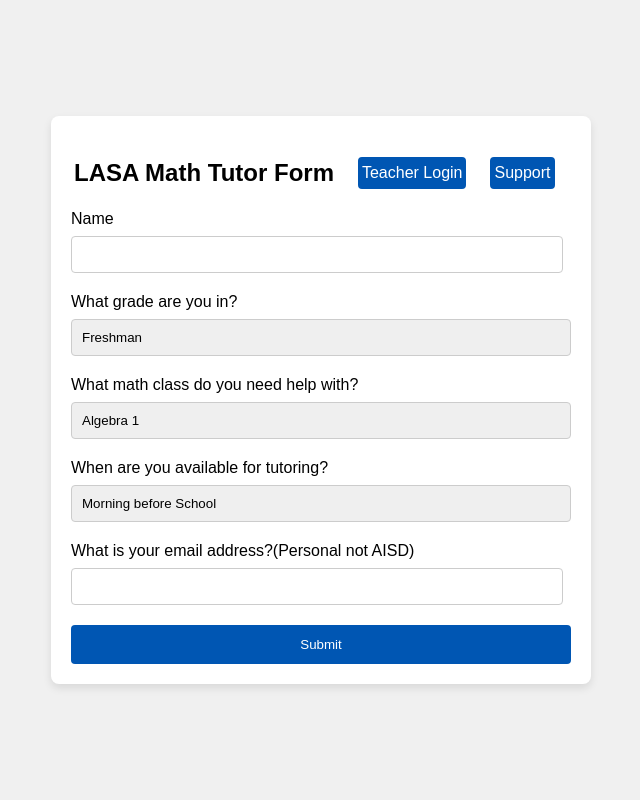
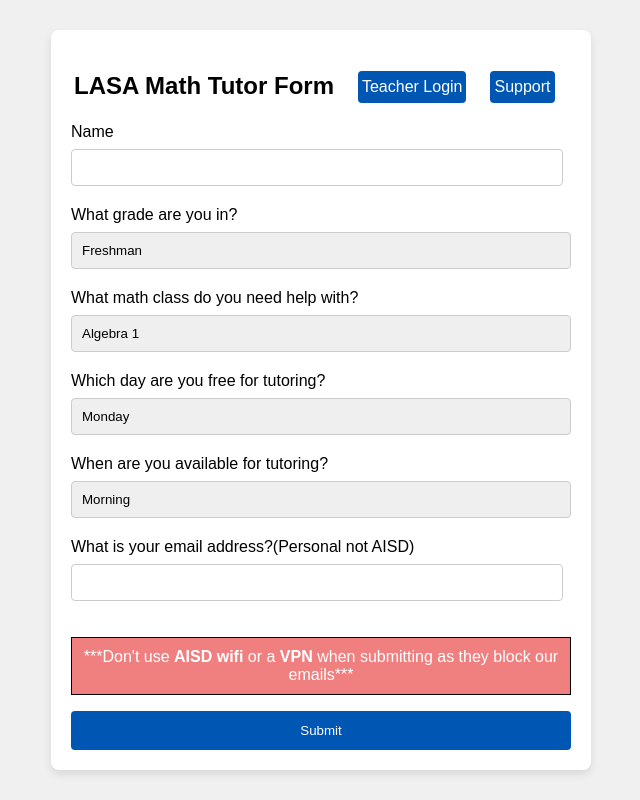
Before and after one commit to maxwoodruffvale/WebAppsFinal, a Flask app: page / in a window 1280 px wide. Shown: the whole page, without its empty margins (319-959 px from the left). Run offline with Flask 3, Linux system fonts and the light colour scheme.

Commit message:
final touches, date selection, email fixes, spreadsheet link, etc etc

```diff
--- a/app.py
+++ b/app.py
@@ -100,10 +100,11 @@ def index():
         grade = request.form['class']
         math_class = request.form['math_class']
         availability = request.form['availability']
+        day_availability = request.form['day_availability']
         student_email = request.form['email']
         all_tutors = fetchTutors()
 
-        filtered_tutors = filterTutors(all_tutors, grade, math_class, availability)
+        filtered_tutors = filterTutors(all_tutors, grade, math_class, availability, day_availability)
 
 
         if filtered_tutors:
@@ -151,7 +152,8 @@ def fetchTutors():
             grade = row[5] if len(row) > 5 else ""
             contact = row[6] if len(row) > 6 else ""
             phone = row[7] if len(row) > 7 else ""
-            tutor = {'name': name, 'bio': bio, 'image': image, 'availability': availability, 'math_classes': math_classes, 'grade': grade, 'contact': contact, 'phone':phone}
+            day_availability = row[8] if len(row) > 8 else ""
+            tutor = {'name': name, 'bio': bio, 'image': image, 'availability': availability, 'math_classes': math_classes, 'grade': grade, 'contact': contact, 'phone':phone, 'day_availability': day_availability}
             tutors_data.append(tutor)
 
         return tutors_data
@@ -159,11 +161,11 @@ def fetchTutors():
         print(f"Error fetching tutors from Google Sheet: {e}")
         return None
 
-def filterTutors(tutors, grade, math_class, availability):
+def filterTutors(tutors, grade, math_class, availability, day_availability):
     filtered_tutors = []
 
     for tutor in tutors:
-        if tutor['availability'] == availability or math_class in tutor['math_classes']:
+        if availability in tutor['availability'] and math_class in tutor['math_classes'] and day_availability in tutor['day_availability']:
             filtered_tutors.append(tutor)
 
     return filtered_tutors
--- a/templates/spreadSheetPage.html
+++ b/templates/spreadSheetPage.html
@@ -44,6 +44,7 @@
 <body>
     <h2 id="ok">Edit Tutor Info</h2>
     <a id="homeButton" href="/">Exit to Home</a>
+    <a target="_blank" href="https://docs.google.com/spreadsheets/d/1LFsGU5VC63-V084TI-kFo-nfRoMjBjSi2fyPZtcHr7A/edit?usp=sharing">Spreadsheet link(new tab)</a>
     <iframe src="https://docs.google.com/spreadsheets/d/1LFsGU5VC63-V084TI-kFo-nfRoMjBjSi2fyPZtcHr7A/edit#gid=0" width="100%" class="embedded"></iframe>
 </body>
 </html>
--- a/templates/studentRequest.html
+++ b/templates/studentRequest.html
@@ -142,18 +142,28 @@
           <option value="Linear/Multi">Multivariable Calculus and Linear Algebra</option>
         </select>
 
+        <label for="day_availability">Which day are you free for tutoring?</label>
+        <select id="day_availability" name="day_availability">
+          <option value="Monday">Monday</option>
+          <option value="Tuesday">Tuesday</option>
+          <option value="Wednesday">Wednesday</option>
+          <option value="THursday">Thursday</option>
+          <option value="Friday">Friday</option>
+          <option value="Saturday">Saturday</option>
+          <option value="Sunday">Sunday</option>
+        </select>
+
         <label for="availability">When are you available for tutoring?</label>
         <select id="availability" name="availability">
-          <option value="Before">Morning before School</option>
-          <option value="Lunch">Lunch</option>
-          <option value="Online 10-11 AM">Online 10-11 AM</option>
-          <option value="Online 1-3 PM">Online 1-3 PM</option>
-          <option value="Online 4-6 PM">Online 4-6 PM</option>
+          <option value="Morning">Morning</option>
+          <option value="Afternoon">Afternoon</option>
+          <option value="Evening">Evening</option>
         </select>
 
         <label for="emailaddress">What is your email address?(Personal not AISD)</label>
         <input type="text" name="email" id="email">
 
+        <p style="text-align: center; color:white; background-color: lightcoral; border: 1px solid black; padding:10px">***Don't use <strong>AISD wifi</strong> or a <strong>VPN</strong> when submitting as they block our emails***</p>
         <input type="submit" value="Submit">
     </form>
 </body>
--- a/templates/tutorSelectPage.html
+++ b/templates/tutorSelectPage.html
@@ -50,7 +50,7 @@
 
         .person-box p {
             margin-top: 10px;
-            min-height: 80px;
+
             color: #666;
         }
 
@@ -88,6 +88,7 @@
                 <h2>{{ tutor['name'] }}</h2>
                 <p>{{ tutor['bio'] }}</p>
                 <p><strong>Availability:</strong> {{ tutor['availability'] }}</p>
+                <p><strong>Day Availability:</strong> {{ tutor['day_availability'] }}</p>
                 <p><strong>Math Classes:</strong> {{ tutor['math_classes'] }}</p>
                 <p><strong>Grade:</strong> {{ tutor['grade'] }}</p>
                 <p><strong>Contact: </strong>{{ tutor['contact'] }}</p>
```
